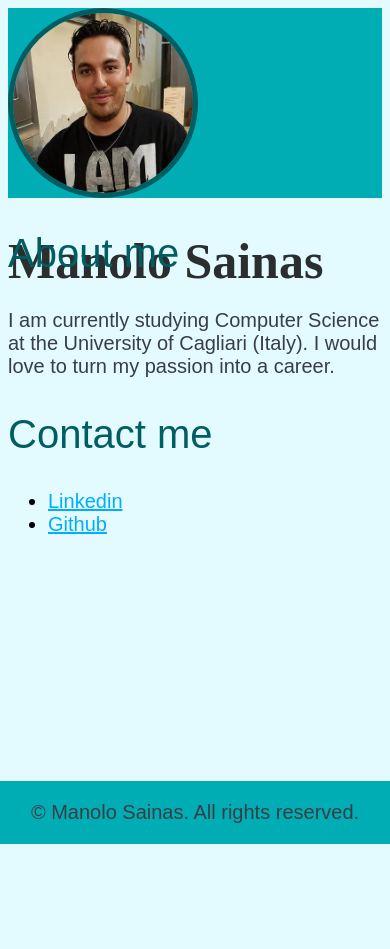
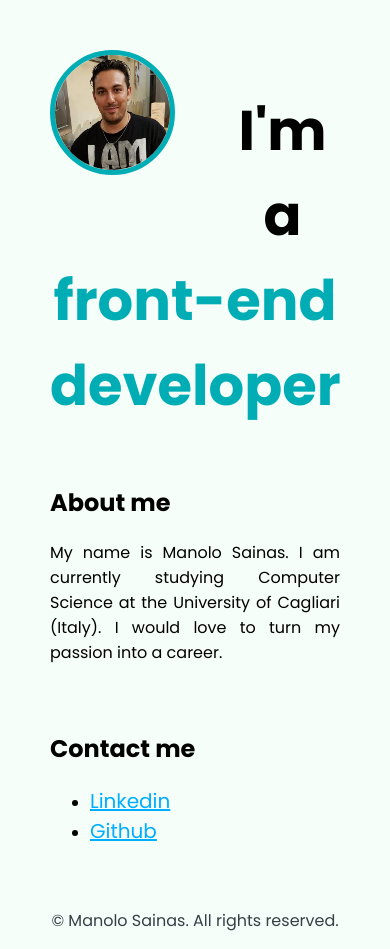
Before and after one commit to ManoloSainas/CapstoneProject1-OnlineResume, a plain HTML site: page index.html in a window 390 px wide. Before the commit the page ends 844 px from the top, so only its background shows below. Drawn offline with Linux system fonts and the light colour scheme; a web font is replaced by a local one.

Commit message:
added flex, responsive css

```diff
--- a/css/style.css
+++ b/css/style.css
@@ -1,57 +1,46 @@
-
-
-#myPic{
-    height: 180px;
-    width: 180px;
-    border: 5px solid #005e63;
-    border-radius: 50%;
-    display: inline-block;
-    float:left;
+body {
+    font-family: "Poppins", sans-serif;
+    margin: 50px 50px 0 50px;
+    background-color: #6cfc9010;
+    display: flex;
+    flex-direction: column;
+    min-height: 95vh;
 }
 
-#myName{
-    text-align: center;
-    font-weight: bold;
-    font-size: 50px;
-    color: #000000d0;
-    font-family: "Bai Jamjuree";
-    display:inline-block;
+.main {
+    flex: 1;
 }
 
-#picAndName{
-    background-color: #00ADB5;
-    height: 190px;
+h1{
+    font-size: 2.8rem;
+}
+
+.card{
+    width: 45%;
+}
+
+.left{
+    float: left;
+}
+
+.right{
+    float: right;
+}
+
+.creative {
+    color: #00ADB5;
+}
+
+.myPic{
+    height: 115px;
+    width: 115px;
+    border: 5px solid #00ADB5;
+    border-radius: 50%;
+    float: left;
+    margin-right: 50px;
 }
 
 
-html {
-    background-color:#00d9ff1c;
-    font-family: Arial, Helvetica, sans-serif;
-}
-
-
-.h2{
-    font-weight: normal;
-    font-size: 40px;
-    color: #005e63;
-    display:block;
-    clear:both;
-}
-
-#aboutMe{
-    display: block;
-}
-
-ul{
-    font-weight: normal;
-     font-size: 20px;
-}
-
-p{
-    font-weight: normal;
-    font-size: 20px;
-    color: #393E46;
-}
 
 .link{
     font-weight: normal;
@@ -59,15 +48,34 @@ p{
     color: #00aeff;
 }
 
-#footer{
-    font-weight: normal;
+footer{
     text-align: center;
-    font-size: 20px;
     color: #393E46;
-    background-color: #00ADB5;
-    position: fixed;
-    bottom: 0;
-    left: 0;
-    right: 0;
-    width: 100;
+    width: 100%;
 }
+
+
+@media (max-width: 680px) {
+    .logo {
+      width: 100px;
+    }
+
+    h1 {
+      font-size: 3.5rem;
+      text-align: center;
+    }
+
+    .card {
+      width: 100%;
+      display: block;
+      margin-bottom: 30px;
+      text-align: justify;
+    }
+
+    .card img {
+      margin-bottom: 10px;
+      width: 100%;
+      display: inline;
+      object-fit: cover;
+    }
+  }
--- a/index.html
+++ b/index.html
@@ -1,29 +1,29 @@
 <!DOCTYPE html>
 <html>
     <head>
-        <title>My Resume</title>
+        <meta charset="UTF-8">
+        <meta name="viewport" content="width=device-width, initial-scale=1.0">
+        <title>My site - Manolo Sainas</title>
+
         <link rel="stylesheet" type="text/css" href="/CapstoneProject1-OnlineResume/css/style.css">
-
         <link rel="preconnect" href="https://fonts.googleapis.com">
         <link rel="preconnect" href="https://fonts.gstatic.com" crossorigin>
-        <link href="https://fonts.googleapis.com/css2?family=Bai+Jamjuree:ital,wght@0,200;0,300;0,400;0,500;0,600;0,700;1,200;1,300;1,400;1,500;1,600;1,700&family=Rubik+Glitch+Pop&display=swap" rel="stylesheet">
+        <link href="https://fonts.googleapis.com/css2?family=Poppins:wght@400;700&display=swap" rel="stylesheet">
     </head>
 
     <body>
-        <div id="picAndName">
-            <img id= "myPic" src="/CapstoneProject1-OnlineResume/img/my photo.jpg" alt="my photo">
-            <h1 id="myName">Manolo Sainas</h1>
-        </div>
+        <div class="main">
+            <img class= "myPic" src="/CapstoneProject1-OnlineResume/img/my photo.jpg" alt="my photo">
+            <h1>I'm a <span class="creative">front-end developer</span></h1>
 
-        <div id = aboutMe>
-            <div>
-                <h2 class="h2">About me</h2>
-                <p>I am currently studying Computer Science at the University of Cagliari (Italy).
+            <div class="left card">
+                <h2 class="card-title">About me</h2>
+                <p class="card-text">My name is Manolo Sainas. I am currently studying Computer Science at the University of Cagliari (Italy).
                 I would love to turn my passion into a career.</p>
             </div>
 
-            <div id="contactMe">
-                <h2 class="h2">Contact me</h2>
+            <div class="right card">
+                <h2 class="card-title">Contact me</h2>
                 <ul>
                     <li><a class="link" href="https://www.linkedin.com/in/manolo-sainas/"> Linkedin</a></li>
                     <li><a class="link" href="https://github.com/ManoloSainas"> Github</a></li>
@@ -31,9 +31,9 @@
             </div>
         </div>
 
+            <footer>
+                <p>© Manolo Sainas. All rights reserved.</p>
+            </footer>
+        </div>
     </body>
-
-    <footer id="footer">
-        <p>© Manolo Sainas. All rights reserved.</p>
-    </footer>
 </html>
```
